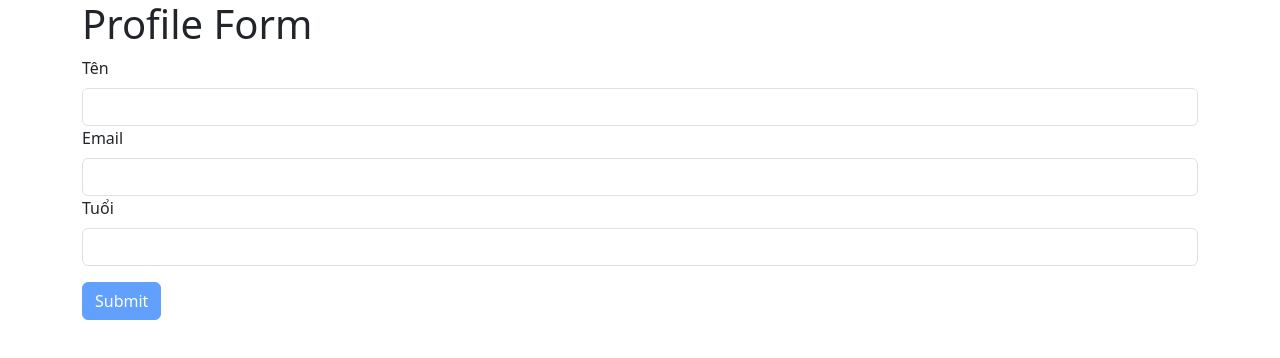
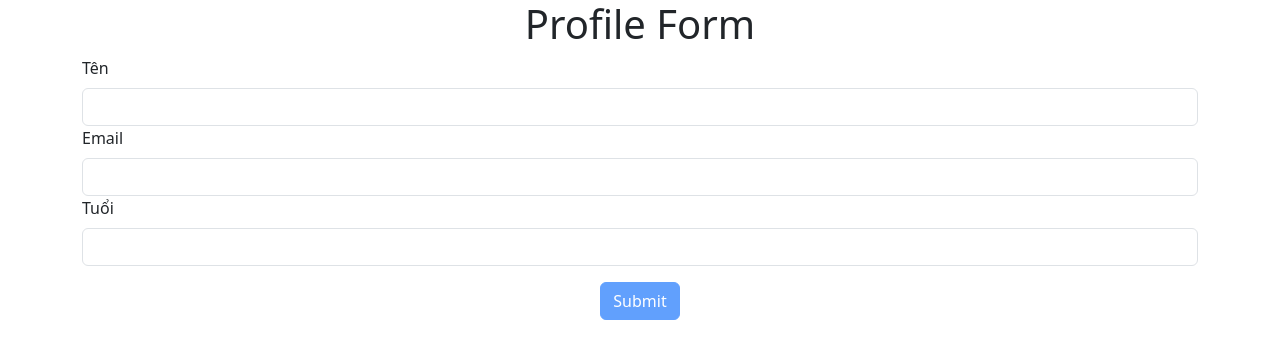
Before and after one commit to Binh1211/FER202, a React (Create React App) app in the folder slot11/ex1/: page / in a window 1280 px wide. Shown: the top 358 px of the page. Built offline with nearby package versions, Linux system fonts and the light colour scheme.

Commit message:
Update Slot11-ex1

```diff
--- a/slot11/ex1/src/components/ProfileForm.js
+++ b/slot11/ex1/src/components/ProfileForm.js
@@ -1,7 +1,6 @@
 import { Button, Form, Container, Modal, Card } from "react-bootstrap";
 import React, { useState, useEffect } from "react";
 import PropTypes from "prop-types";
-import "bootstrap/dist/css/bootstrap.min.css";
 
 function ProfileForm({ initialName, initialEmail, initialAge }) {
   const [name, setName] = useState(initialName || "");
@@ -79,7 +78,7 @@ function ProfileForm({ initialName, initialEmail, initialAge }) {
   return (
     <>
       <Container>
-        <h1>Profile Form</h1>
+        <h1 className="text-center">Profile Form</h1>
         <Form onSubmit={handleSubmit}>
           <Form.Group controlId="formName">
             <Form.Label>Tên</Form.Label>
@@ -125,15 +124,11 @@ function ProfileForm({ initialName, initialEmail, initialAge }) {
               {errors.age}
             </Form.Control.Feedback>
           </Form.Group>
-
-          <Button
-            variant="primary"
-            type="submit"
-            className="mt-3"
-            disabled={!isFormValid}
-          >
-            Submit
-          </Button>
+          <div className="d-flex justify-content-center mt-3">
+            <Button variant="primary" type="submit" disabled={!isFormValid}>
+              Submit
+            </Button>
+          </div>
         </Form>
       </Container>
 
```
Also changed, not shown: slot11/ex1/src/index.js (+7 -6 lines).
